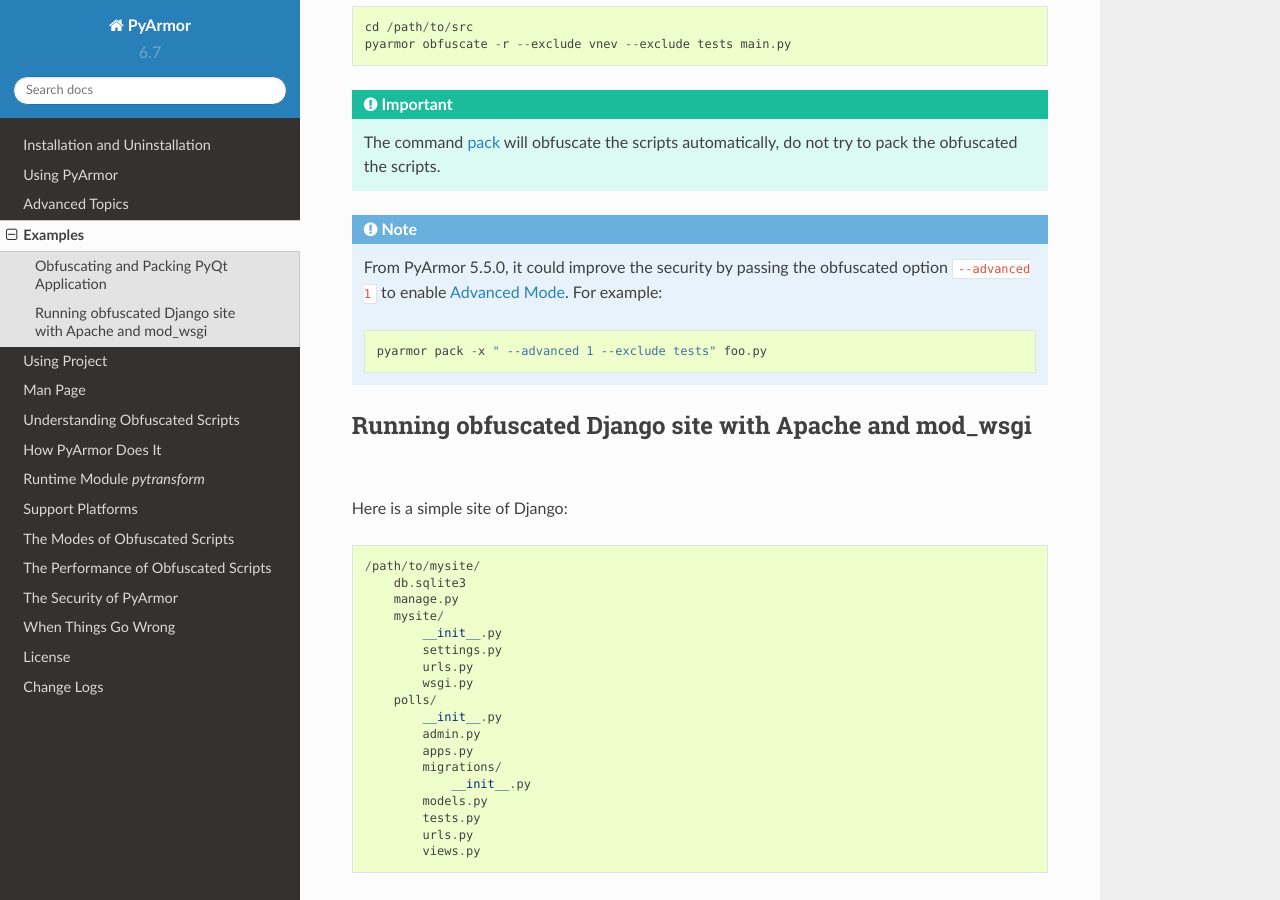
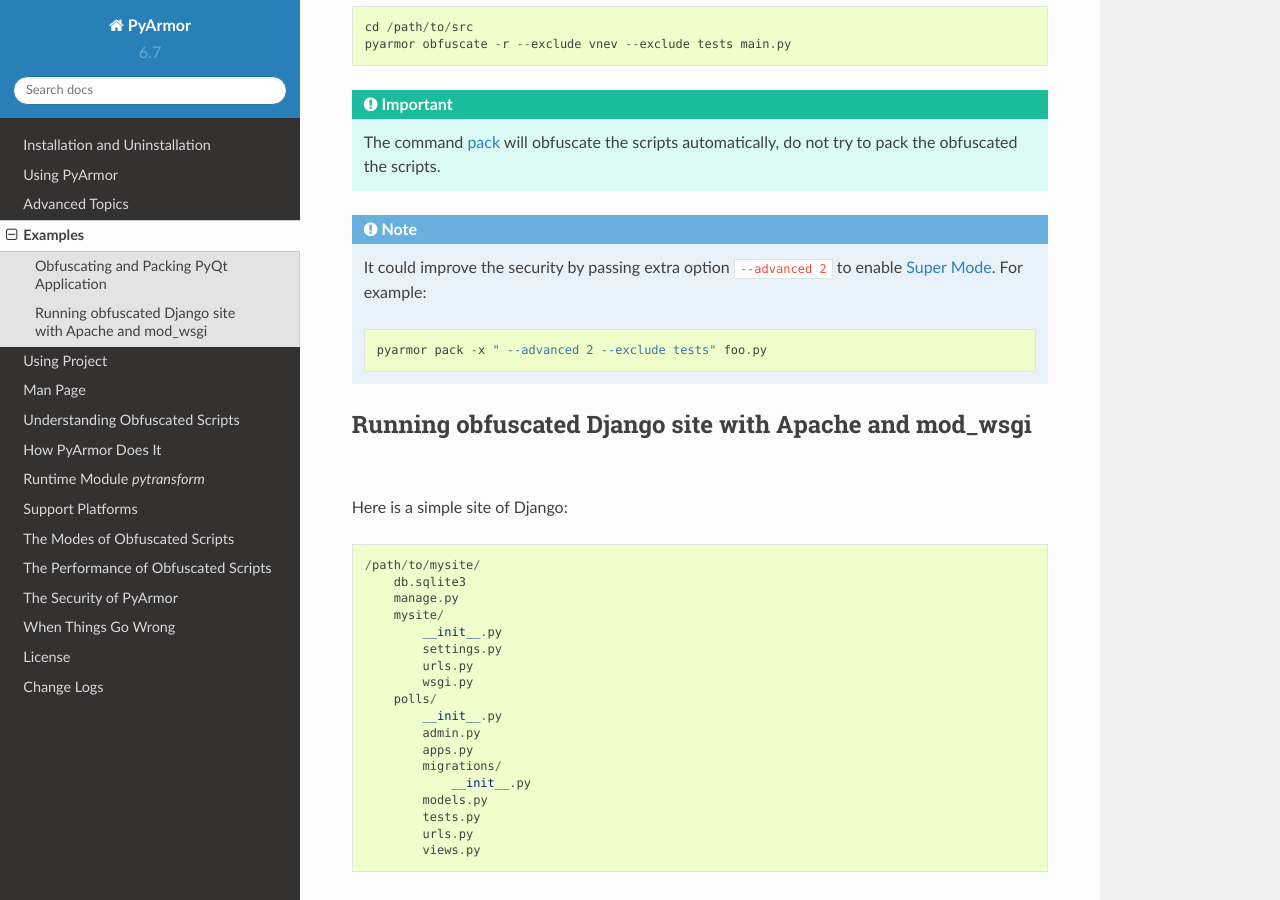
Before and after one commit to dashingsoft/pyarmor, a Sphinx documentation site: the page built from docs/examples.rst, in a window 1280 px wide and 900 px high, scrolled down 1044 px. Built offline with Sphinx 7.4.7 and the Read the Docs theme 2.0.0, drawn with Linux system fonts in a browser that asks for light colours.

Commit message:
Refine doc

```diff
--- a/docs/examples.rst
+++ b/docs/examples.rst
@@ -56,10 +56,10 @@
 
 .. note::
 
-   From PyArmor 5.5.0, it could improve the security by passing the obfuscated
-   option ``--advanced 1`` to enable :ref:`Advanced Mode`. For example::
+   It could improve the security by passing extra option ``--advanced 2`` to
+   enable :ref:`Super Mode`. For example::
 
-       pyarmor pack -x " --advanced 1 --exclude tests" foo.py
+       pyarmor pack -x " --advanced 2 --exclude tests" foo.py
 
 Running obfuscated Django site with Apache and mod_wsgi
 -------------------------------------------------------
```
